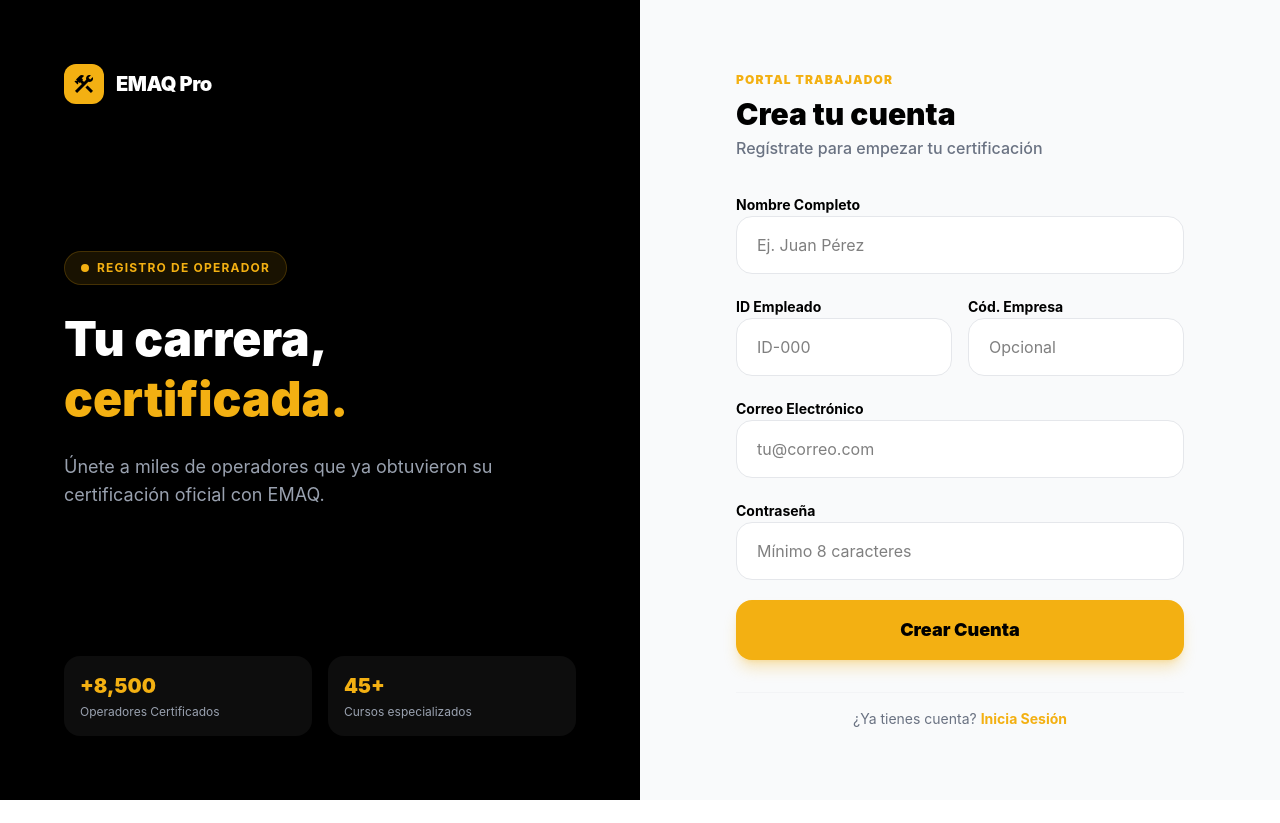
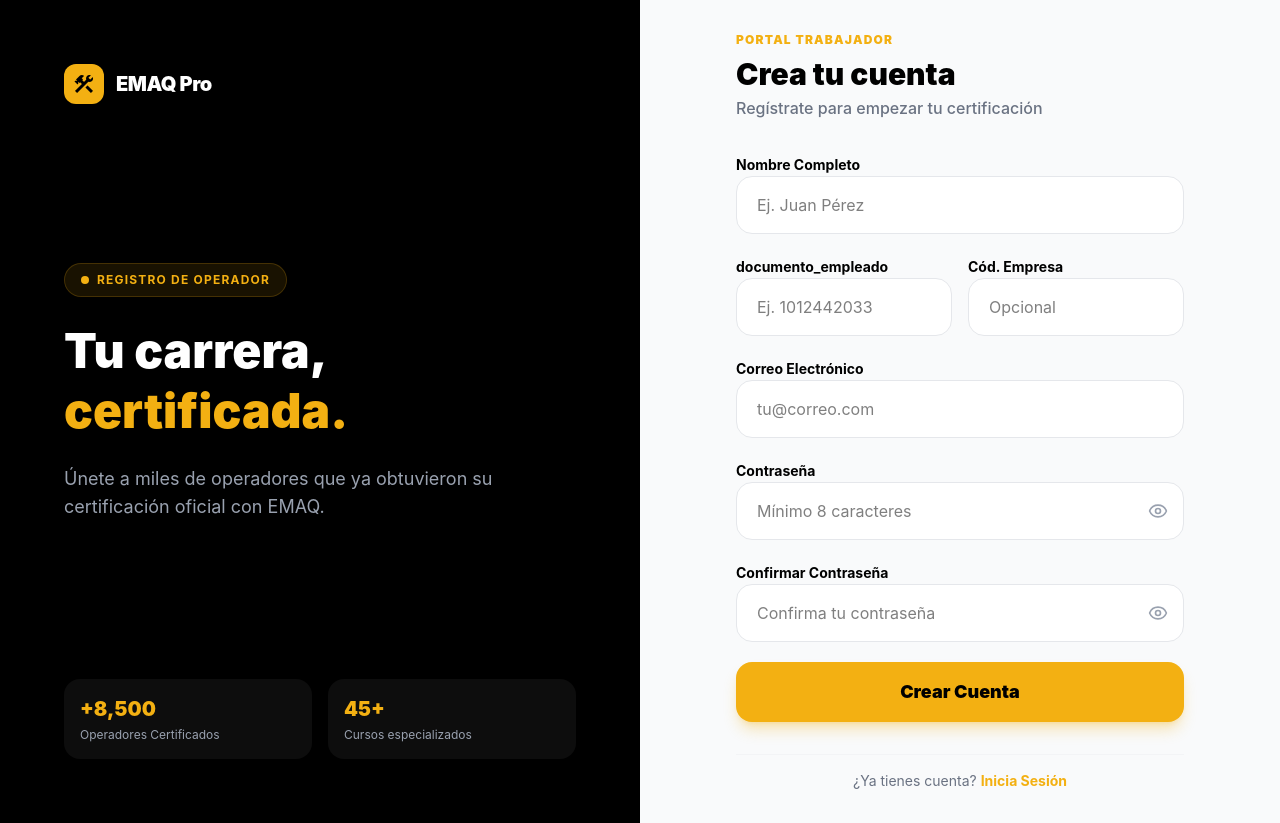
Before and after one commit to psicoticocanal-ctrl/EMAQ, a React (Vite) app: page /register in a window 1280 px wide. Before the commit the page ends 800 px from the top, so only its background shows below. Built offline with nearby package versions, Linux system fonts and the light colour scheme; no server answers.

Commit message:
feat: agregar alternador de visibilidad de contraseña, campo de confirmación y renombrar ID Empleado a documento_empleado

```diff
--- a/src/pages/Register.jsx
+++ b/src/pages/Register.jsx
@@ -1,6 +1,7 @@
 import React, { useState } from 'react';
 import { useAuth } from '../context/AuthContext';
 import { useNavigate, Link, Navigate } from 'react-router-dom';
+import { Eye, EyeOff } from 'lucide-react';
 
 const Register = () => {
     const { register, user } = useAuth();
@@ -10,16 +11,25 @@ const Register = () => {
         return <Navigate to="/dashboard" replace />;
     }
     const [loading, setLoading] = useState(false);
+    const [showPassword, setShowPassword] = useState(false);
+    const [showConfirmPassword, setShowConfirmPassword] = useState(false);
     const [formData, setFormData] = useState({
         fullName: '',
         email: '',
         password: '',
+        confirmPassword: '',
         employeeId: '',
         companyCode: ''
     });
 
     const handleSubmit = async (e) => {
         e.preventDefault();
+
+        if (formData.password !== formData.confirmPassword) {
+            alert('Las contraseñas no coinciden. Por favor verifica.');
+            return;
+        }
+
         setLoading(true);
         try {
             const { error } = await register({
@@ -64,10 +74,11 @@ const Register = () => {
 
                     <div className="grid grid-cols-2 gap-4">
                         <div className="space-y-2">
-                            <label className="text-sm font-bold text-[#000000] ml-1 text-gray-700">ID Empleado</label>
+                            <label className="text-sm font-bold text-[#000000] ml-1 text-gray-700">Documento Empleado</label>
                             <input
+                                required
                                 type="text"
-                                placeholder="ID-000"
+                                placeholder="Ej. 1012442033"
                                 className="w-full px-5 py-4 rounded-2xl border border-gray-100 bg-gray-50 focus:bg-white focus:ring-2 focus:ring-[#f3b012]/10 focus:border-[#f3b012] outline-none transition-all"
                                 value={formData.employeeId}
                                 onChange={(e) => setFormData({ ...formData, employeeId: e.target.value })}
@@ -99,14 +110,44 @@ const Register = () => {
 
                     <div className="space-y-2">
                         <label className="text-sm font-bold text-[#000000] ml-1 text-gray-700">Contraseña</label>
+                        <div className="relative">
                             <input
                                 required
-                            type="password"
+                                type={showPassword ? 'text' : 'password'}
                                 placeholder="••••••••"
-                            className="w-full px-5 py-4 rounded-2xl border border-gray-100 bg-gray-50 focus:bg-white focus:ring-2 focus:ring-[#f3b012]/10 focus:border-[#f3b012] outline-none transition-all"
+                                className="w-full px-5 py-4 pr-12 rounded-2xl border border-gray-100 bg-gray-50 focus:bg-white focus:ring-2 focus:ring-[#f3b012]/10 focus:border-[#f3b012] outline-none transition-all"
                                 value={formData.password}
                                 onChange={(e) => setFormData({ ...formData, password: e.target.value })}
                             />
+                            <button
+                                type="button"
+                                onClick={() => setShowPassword(!showPassword)}
+                                className="absolute right-4 top-1/2 -translate-y-1/2 text-gray-400 hover:text-gray-600 transition-colors"
+                            >
+                                {showPassword ? <EyeOff size={20} /> : <Eye size={20} />}
+                            </button>
+                        </div>
+                    </div>
+
+                    <div className="space-y-2">
+                        <label className="text-sm font-bold text-[#000000] ml-1 text-gray-700">Confirmar Contraseña</label>
+                        <div className="relative">
+                            <input
+                                required
+                                type={showConfirmPassword ? 'text' : 'password'}
+                                placeholder="••••••••"
+                                className="w-full px-5 py-4 pr-12 rounded-2xl border border-gray-100 bg-gray-50 focus:bg-white focus:ring-2 focus:ring-[#f3b012]/10 focus:border-[#f3b012] outline-none transition-all"
+                                value={formData.confirmPassword}
+                                onChange={(e) => setFormData({ ...formData, confirmPassword: e.target.value })}
+                            />
+                            <button
+                                type="button"
+                                onClick={() => setShowConfirmPassword(!showConfirmPassword)}
+                                className="absolute right-4 top-1/2 -translate-y-1/2 text-gray-400 hover:text-gray-600 transition-colors"
+                            >
+                                {showConfirmPassword ? <EyeOff size={20} /> : <Eye size={20} />}
+                            </button>
+                        </div>
                     </div>
 
                     <button
--- a/src/pages/worker/WorkerRegister.jsx
+++ b/src/pages/worker/WorkerRegister.jsx
@@ -1,18 +1,27 @@
 import React, { useState } from 'react';
 import { useAuth } from '../../context/AuthContext';
 import { Link, Navigate, useNavigate } from 'react-router-dom';
+import { Eye, EyeOff } from 'lucide-react';
 
 const WorkerRegister = () => {
     const { register, user } = useAuth();
     const navigate = useNavigate();
     const [loading, setLoading] = useState(false);
-    const [formData, setFormData] = useState({ fullName: '', email: '', password: '', employeeId: '', companyCode: '' });
+    const [showPassword, setShowPassword] = useState(false);
+    const [showConfirmPassword, setShowConfirmPassword] = useState(false);
+    const [formData, setFormData] = useState({ fullName: '', email: '', password: '', confirmPassword: '', employeeId: '', companyCode: '' });
     const [error, setError] = useState('');
 
     if (!loading && user) return <Navigate to="/dashboard" replace />;
 
     const handleSubmit = async (e) => {
         e.preventDefault();
+
+        if (formData.password !== formData.confirmPassword) {
+            setError('Las contraseñas no coinciden. Por favor verifica.');
+            return;
+        }
+
         setLoading(true);
         setError('');
         try {
@@ -97,8 +106,8 @@ const WorkerRegister = () => {
                         </div>
                         <div className="grid grid-cols-2 gap-4">
                             <div className="space-y-2">
-                                <label className="text-sm font-bold text-black">ID Empleado</label>
-                                <input type="text" placeholder="ID-000"
+                                <label className="text-sm font-bold text-black">documento_empleado</label>
+                                <input required type="text" placeholder="Ej. 1012442033"
                                     className="w-full px-5 py-4 rounded-2xl border border-gray-200 bg-white focus:ring-2 focus:ring-[#f3b012]/30 focus:border-[#f3b012] outline-none transition-all text-black"
                                     value={formData.employeeId}
                                     onChange={(e) => setFormData({ ...formData, employeeId: e.target.value })}
@@ -123,11 +132,37 @@ const WorkerRegister = () => {
                         </div>
                         <div className="space-y-2">
                             <label className="text-sm font-bold text-black">Contraseña</label>
-                            <input required type="password" placeholder="Mínimo 8 caracteres"
-                                className="w-full px-5 py-4 rounded-2xl border border-gray-200 bg-white focus:ring-2 focus:ring-[#f3b012]/30 focus:border-[#f3b012] outline-none transition-all text-black"
-                                value={formData.password}
-                                onChange={(e) => setFormData({ ...formData, password: e.target.value })}
-                            />
+                            <div className="relative">
+                                <input required type={showPassword ? 'text' : 'password'} placeholder="Mínimo 8 caracteres"
+                                    className="w-full px-5 py-4 pr-12 rounded-2xl border border-gray-200 bg-white focus:ring-2 focus:ring-[#f3b012]/30 focus:border-[#f3b012] outline-none transition-all text-black"
+                                    value={formData.password}
+                                    onChange={(e) => setFormData({ ...formData, password: e.target.value })}
+                                />
+                                <button
+                                    type="button"
+                                    onClick={() => setShowPassword(!showPassword)}
+                                    className="absolute right-4 top-1/2 -translate-y-1/2 text-gray-400 hover:text-gray-600 transition-colors"
+                                >
+                                    {showPassword ? <EyeOff size={20} /> : <Eye size={20} />}
+                                </button>
+                            </div>
+                        </div>
+                        <div className="space-y-2">
+                            <label className="text-sm font-bold text-black">Confirmar Contraseña</label>
+                            <div className="relative">
+                                <input required type={showConfirmPassword ? 'text' : 'password'} placeholder="Confirma tu contraseña"
+                                    className="w-full px-5 py-4 pr-12 rounded-2xl border border-gray-200 bg-white focus:ring-2 focus:ring-[#f3b012]/30 focus:border-[#f3b012] outline-none transition-all text-black"
+                                    value={formData.confirmPassword}
+                                    onChange={(e) => setFormData({ ...formData, confirmPassword: e.target.value })}
+                                />
+                                <button
+                                    type="button"
+                                    onClick={() => setShowConfirmPassword(!showConfirmPassword)}
+                                    className="absolute right-4 top-1/2 -translate-y-1/2 text-gray-400 hover:text-gray-600 transition-colors"
+                                >
+                                    {showConfirmPassword ? <EyeOff size={20} /> : <Eye size={20} />}
+                                </button>
+                            </div>
                         </div>
                         <button disabled={loading} type="submit"
                             className="w-full py-4 bg-[#f3b012] text-black rounded-2xl font-black text-lg shadow-lg shadow-[#f3b012]/30 hover:scale-[1.02] active:scale-[0.98] transition-all disabled:opacity-50 flex items-center justify-center gap-2 mt-2"
```
Lines whose indentation alone changed are shown as unchanged.
